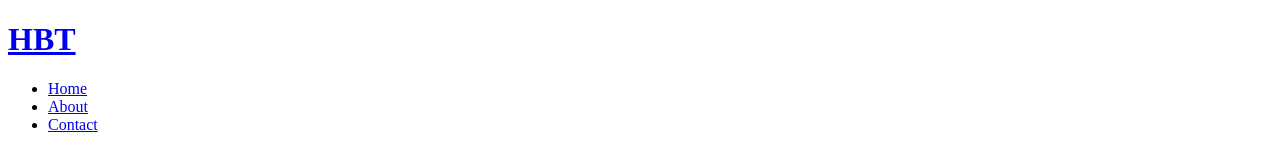
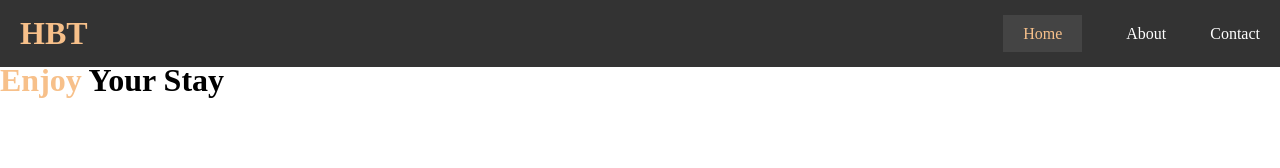
Before and after one commit to NapoleonJay/hotel-website, a plain HTML site: page index.html in a window 1280 px wide. Drawn offline with Linux system fonts and the light colour scheme.

Commit message:
complete the navbar with css

```diff
--- a/css/style.css
+++ b/css/style.css
@@ -0,0 +1,65 @@
+* {
+ padding: 0;
+ margin: 0;
+ box-sizing: border-box;
+}
+
+body {
+    line-height: 1.7em;
+}
+
+/* h1,h2,h3 {
+	margin-bottom: 20px;
+} */
+
+a {
+	color: #fff;
+	text-decoration: none;
+}
+/* utility classes */
+container {
+	max-width: 1100px;
+	margin: auto;
+	padding 0 20px;
+	overflow: auto;
+}
+
+.text-primary {
+	color: #f7c08a;
+}
+/* navbar */
+#navbar {
+	background: #333;
+	color: #f4f4f4;
+	overflow: hidden;
+}
+
+#navbar .logo {
+	float: left;
+	padding: 20px;
+}
+
+#navbar .logo {
+}
+
+#navbar ul {
+	float: right;
+}
+
+#navbar ul li {
+	display: inline-block;
+	padding: 20px;
+}
+
+#navbar ul li a {
+ list-style: none;
+	text-decoration: none;
+	text-align: center;
+}
+
+#navbar ul li a:hover,
+#navbar ul li a.current{
+	background: #444;
+	padding: 10px 20px;
+	color: #f7c08a;
+}
--- a/index.html
+++ b/index.html
@@ -13,14 +13,25 @@
 </head>
 <body>
     <header id="home">
-        <div id="navbar">
-           <h1 class="logo"><a href="#"><span class="text-primary">HBT</span></a></h1></div>
-           <ul>
-                <li><a href="#home">Home</a></li>
-                <li><a href="#about">About</a></li>
-                <li><a href="#contact">Contact</a></li>
-           </ul>
+      <div class="container">
+       <div id=navbar>
+            <h1 class="logo"><a href="#"><span class="text-primary">HBT</span></a></h1>
+            <ul>
+                 <li><a class="current" href="index.html">Home</a></li>
+                 <li><a href="#about.html">About</a></li>
+                 <li><a href="#contact.html">Contact</a></li>
+            </ul>
+       </div>
+      <div>
+
+    <div id="showcase">
+        <div class="container">
+            <div class="showcase-content">
+                <h1><span class="text-primary">Enjoy</span> Your Stay</h1>
+
+            </div>
         </div>
+    </div>
     </header>
 </body>
 </html>
```
